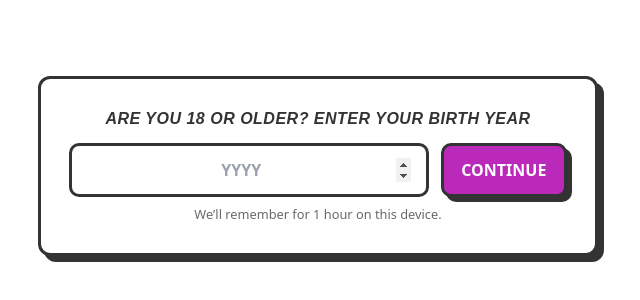
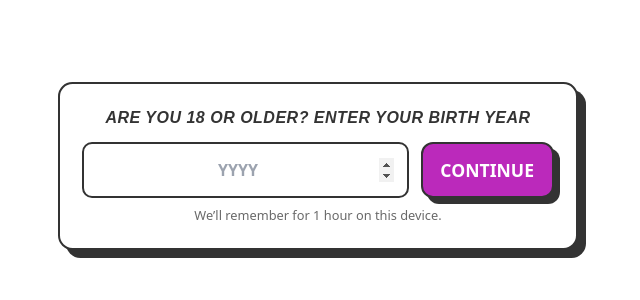
Before and after one commit to caseyclarkee/Sugar-Sale, a Vue app: page / in a window 1280 px wide. Shown: the part 234-534 px from the top of the page, without its empty margins (322-962 px from the left). Built offline with nearby package versions, Linux system fonts and the light colour scheme; a web font is replaced by a local one.

Commit message:
Update style.css

```diff
--- a/public/style.css
+++ b/public/style.css
@@ -307,3 +307,76 @@ small.muted { color:#444; opacity:.8; display:block; margin-top:.25rem; }
   .container { padding-top: clamp(12px, env(safe-area-inset-top) + 5vh, 12vh); }
   .logo      { max-height: min(20vh, 160px); }
 }
+/* ==== HEIGHT-AWARE SCALING OVERRIDES ==== */
+
+/* 1) A single scale variable driven by the smaller viewport side */
+:root {
+  --s: 1vmin; /* 1 unit = 1% of the smaller viewport side */
+}
+
+/* 2) Background X already uses object-fit: contain; keep as-is */
+
+/* 3) Container spacing: make the top padding follow vmin, not vh only */
+.container {
+  padding-top: clamp(12px, calc(env(safe-area-inset-top) + 6 * var(--s)), 14 * var(--s));
+  gap: clamp(6px, 2 * var(--s), 16px);
+}
+
+/* 4) Logo: scale by vmin so it responds to height changes too */
+.logo {
+  max-width: clamp(220px, 40 * var(--s), 580px);
+  max-height: clamp(120px, 22 * var(--s), 180px);
+}
+
+/* 5) Headline: switch from vw → vmin */
+h1 {
+  font-size: clamp(28px, 9 * var(--s), 96px);
+  /* keep your condensed look */
+  transform: scaleX(0.92);
+  margin-top: clamp(2px, 1 * var(--s), 8px);
+}
+
+/* 6) CTA button: size and padding tied to vmin so it stays proportional */
+button.cta,
+#age-gate-form .cta {
+  font-size: clamp(14px, 2.2 * var(--s), 18px);
+  padding: clamp(10px, 1.6 * var(--s), 14px) clamp(14px, 2.2 * var(--s), 18px);
+  border-width: clamp(2px, 0.35 * var(--s), 3px);
+  border-radius: clamp(8px, 1.6 * var(--s), 12px);
+  box-shadow: clamp(4px, 0.8 * var(--s), 6px) clamp(4px, 0.8 * var(--s), 6px) 0 #333333;
+}
+
+/* 7) Inputs: track the same scale */
+.input,
+#birth-year {
+  font-size: clamp(14px, 2 * var(--s), 18px);
+  padding: clamp(10px, 1.4 * var(--s), 12px) clamp(12px, 1.6 * var(--s), 14px);
+  border-width: clamp(2px, 0.35 * var(--s), 3px);
+  border-radius: clamp(8px, 1.6 * var(--s), 10px);
+}
+
+/* 8) Modal + card bits: proportional borders/spacing */
+.modal-card,
+.age-card {
+  width: min(92vw, 520px);
+  border-width: clamp(2px, 0.35 * var(--s), 4px);
+  border-radius: clamp(10px, 1.8 * var(--s), 16px);
+  box-shadow: clamp(6px, 1 * var(--s), 8px) clamp(6px, 1 * var(--s), 8px) 0 #333333;
+  padding: clamp(18px, 2.8 * var(--s), 32px);
+}
+
+/* 9) Footer text: track vmin so it doesn’t blow up on tall/skinny viewports */
+.site-footer {
+  font-size: clamp(11px, 1.8 * var(--s), 14px);
+  margin-top: clamp(-12px, -1.6 * var(--s), -6px);
+  margin-bottom: clamp(12px, 2 * var(--s), 24px);
+}
+
+/* 10) Short viewport tweaks still apply, but switch to svh/svw and vmin for consistency */
+@media (max-height: 720px) {
+  html, body { min-height: 100svh; }
+  .bg-x { width: 100svw; height: 100svh; }
+  .bg-x img { max-height: 70svh; }
+  .logo { max-height: clamp(110px, 16 * var(--s), 140px); }
+  h1 { font-size: clamp(24px, 6 * var(--s), 58px); }
+}
```
